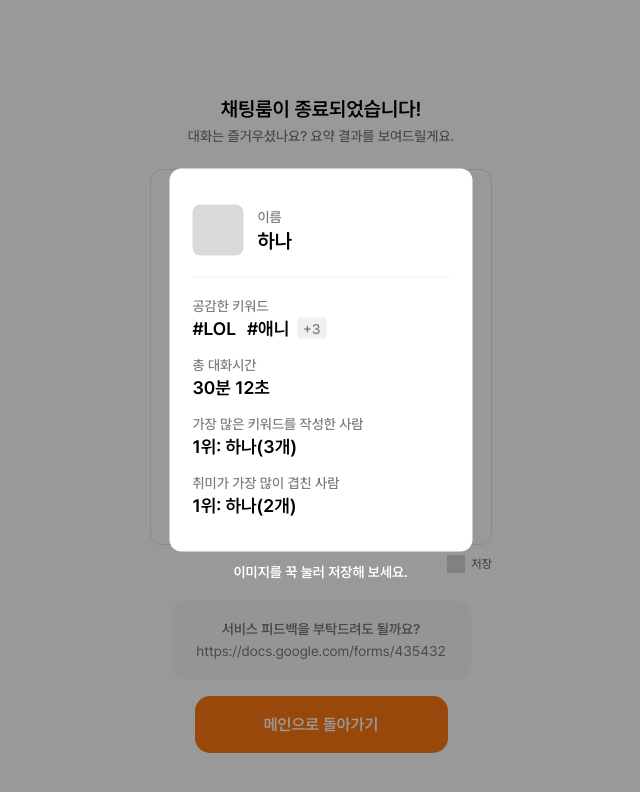
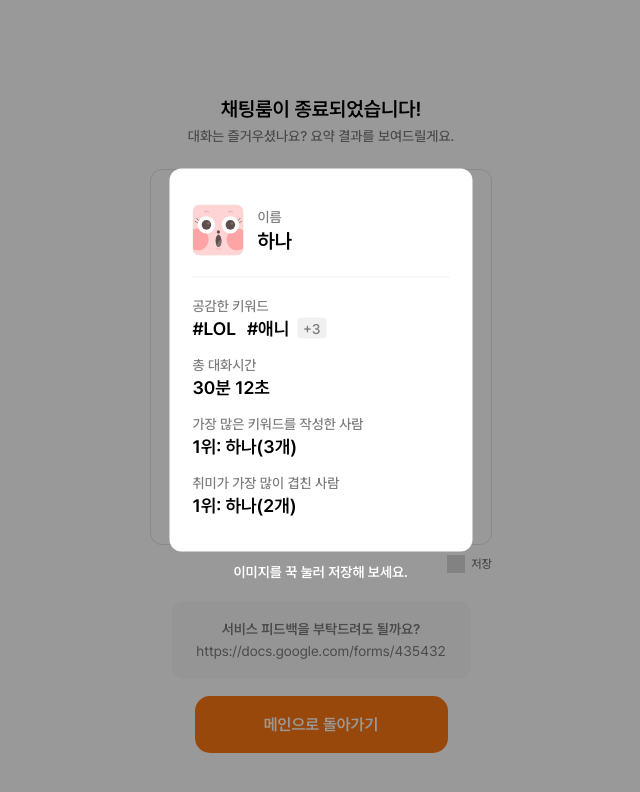
Before and after one commit to IT-s-Time-6Team/FE, a React (Vite) app: page /chatRoom/exit in a window 1280 px wide. Both pictures are taken after a click on the element "저장". Shown: the top 792 px of the page, without its empty margins (319-959 px from the left). Built offline with nearby package versions, Linux system fonts and the light colour scheme.

Commit message:
style: 요약 모달에 아이콘 프로필 아이콘 적용

```diff
--- a/src/components/chatRoomExit/SummaryModal.tsx
+++ b/src/components/chatRoomExit/SummaryModal.tsx
@@ -1,5 +1,6 @@
 import styled from '@emotion/styled';
 import { SubTitle, Title } from '@components/shared/TextStyles';
+import rabbitIcon from '../../assets/summary_rabbit_icon.svg';
 interface SummaryModalProps {
   onClose: () => void;
 }
@@ -10,7 +11,7 @@ const SummaryModal = ({ onClose }: SummaryModalProps) => {
       <Mask onClick={onClose} />
       <ModalBody>
         <ProfileContainer>
-          <ProfileImage />
+          <ProfileImage src={rabbitIcon} />
           <ProfileTextContainer>
             <SubTitle>이름</SubTitle>
             <Title>하나</Title>
@@ -75,9 +76,7 @@ const ProfileContainer = styled.div`
   align-items: center;
 `;
 
-const ProfileImage = styled.div`
-  width: 51px;
-  height: 51px;
+const ProfileImage = styled.img`
   background-color: #d9d9d9;
   border-radius: 8px;
 `;
```
